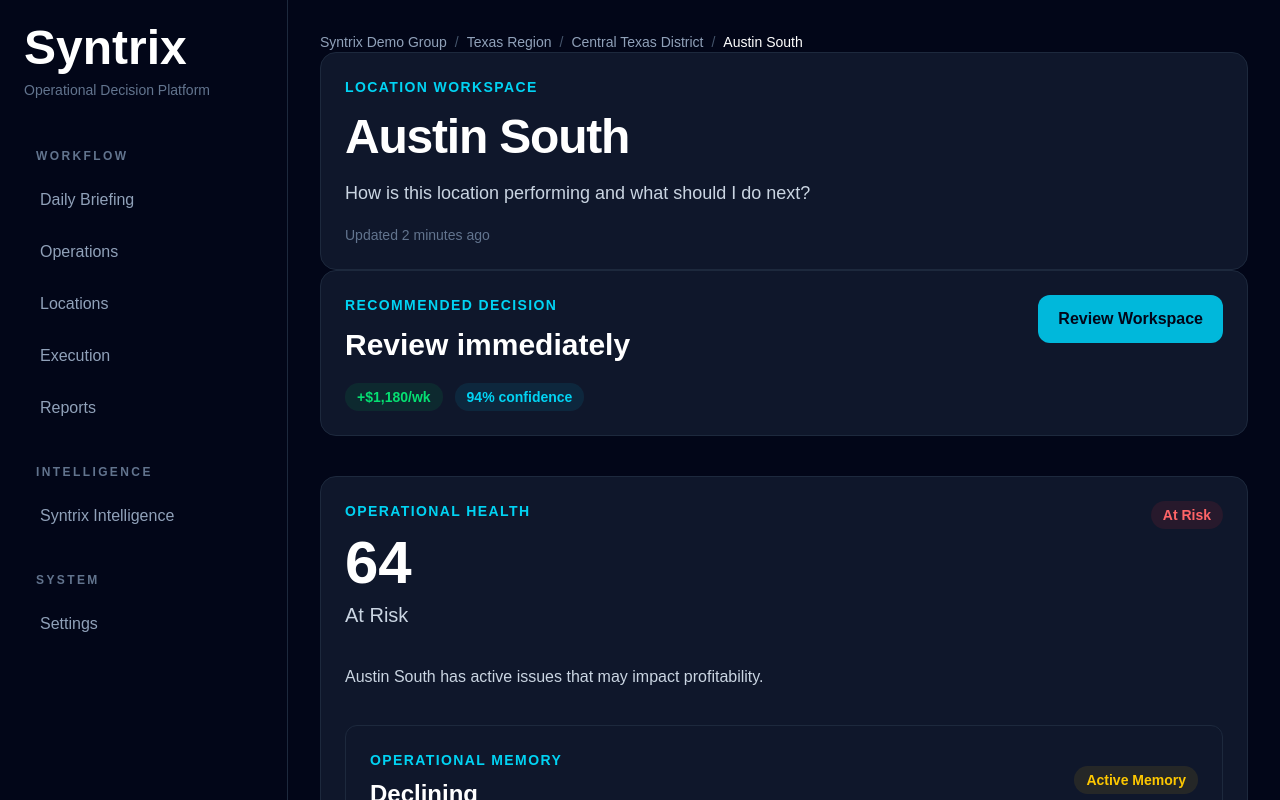
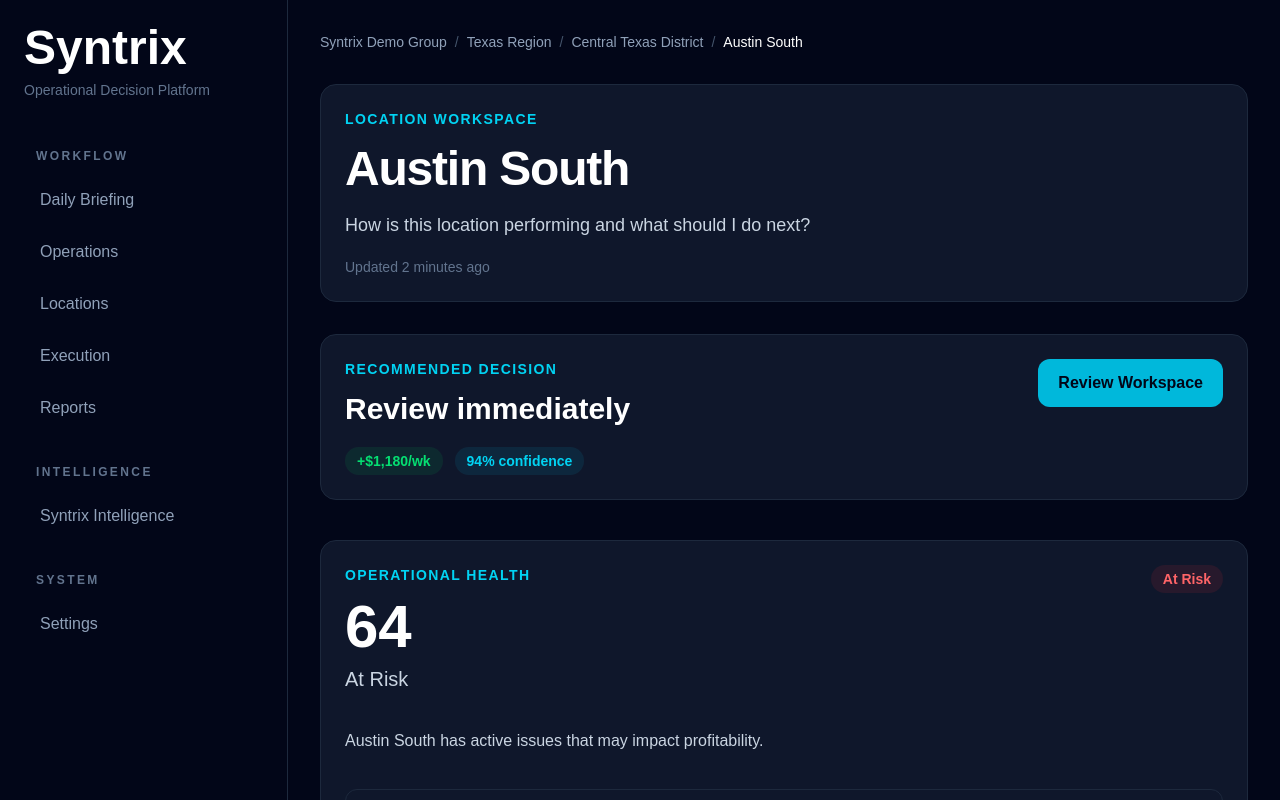
Before and after one commit to SyntrixAI/syntrix-ops, a Next.js app: page /locations/austin-south in a window 1280 px wide. Shown: the top 800 px of the page. Built offline with nearby package versions, Linux system fonts and the light colour scheme.

Commit message:
Add executive workspace page template

```diff
--- a/src/app/districts/[id]/page.js
+++ b/src/app/districts/[id]/page.js
@@ -1,5 +1,6 @@
 import Link from "next/link";
 import AppLayout from "../../../components/layout/AppLayout";
+import WorkspacePage from "../../../components/layout/WorkspacePage";
 import WorkspaceBreadcrumbs from "../../../components/business/WorkspaceBreadcrumbs";
 import { getDistrictWorkspace, getUserContext, getWorkspaceContext } from "../../../lib/services";
 import WorkspaceHeader from "../../../components/business/WorkspaceHeader";
@@ -44,7 +45,7 @@ export default async function DistrictPage({ params }) {
 
   return (
     <AppLayout>
-      <section className="mx-auto max-w-7xl space-y-8">
+      <WorkspacePage>
         <WorkspaceBreadcrumbs items={context?.items} />
 
         <WorkspaceHeader
@@ -133,7 +134,7 @@ export default async function DistrictPage({ params }) {
         >
           <ExecutionQueue executions={execution.items} />
         </WorkspaceSection>
-      </section>
+      </WorkspacePage>
     </AppLayout>
   );
 }
--- a/src/app/execution/page.js
+++ b/src/app/execution/page.js
@@ -1,5 +1,5 @@
 import AppLayout from "../../components/layout/AppLayout";
-
+import WorkspacePage from "../../components/layout/WorkspacePage";
 import WorkspaceHeader from "../../components/business/WorkspaceHeader";
 import WorkspaceSection from "../../components/business/WorkspaceSection";
 
@@ -12,7 +12,7 @@ import { opportunityPipeline } from "../../data/executions";
 export default function ExecutionPage() {
   return (
     <AppLayout>
-      <section className="mx-auto max-w-7xl space-y-8">
+      <WorkspacePage>
         <WorkspaceHeader
           eyebrow="Execution Workspace"
           title="Execution Playbooks"
@@ -35,7 +35,7 @@ export default function ExecutionPage() {
         >
           <ExecutionQueue executions={executionItems} />
         </WorkspaceSection>
-      </section>
+      </WorkspacePage>
     </AppLayout>
   );
 }
--- a/src/app/locations/[id]/page.js
+++ b/src/app/locations/[id]/page.js
@@ -1,4 +1,5 @@
 import AppLayout from "../../../components/layout/AppLayout";
+import WorkspacePage from "../../../components/layout/WorkspacePage";
 import { getLocationWorkspace, getUserContext, getWorkspaceContext } from "../../../lib/services";
 import WorkspaceBreadcrumbs from "../../../components/business/WorkspaceBreadcrumbs";
 import LocationOverview from "../../../components/locations/LocationOverview";
@@ -28,7 +29,7 @@ export default async function LocationPage({ params }) {
 
   return (
     <AppLayout>
-      <section className="mx-auto max-w-7xl">
+      <WorkspacePage>
         <WorkspaceBreadcrumbs items={context?.items} />
 
         <WorkspaceHeader
@@ -60,7 +61,7 @@ export default async function LocationPage({ params }) {
         <LocationOperations operations={workspace.operations} />
         <LocationExecution execution={workspace.execution} />
         <LocationActivity activity={workspace.activity} />
-      </section>
+      </WorkspacePage>
     </AppLayout>
   );
 }
--- a/src/app/operations/investigations/[id]/page.js
+++ b/src/app/operations/investigations/[id]/page.js
@@ -1,4 +1,5 @@
 import AppLayout from "../../../../components/layout/AppLayout";
+import WorkspacePage from "../../../../components/layout/WorkspacePage";
 import InvestigationEvidence from "../../../../components/investigations/InvestigationEvidence";
 import InvestigationTimeline from "../../../../components/investigations/InvestigationTimeline";
 import ExecutionPlaybook from "../../../../components/investigations/ExecutionPlaybook";
@@ -32,7 +33,7 @@ export default async function InvestigationPage({ params }) {
 
   return (
   <AppLayout>
-    <section className="mx-auto max-w-7xl space-y-8">
+    <WorkspacePage>
       <WorkspaceBreadcrumbs items={context?.items} />
 
       <WorkspaceHeader
@@ -67,7 +68,7 @@ export default async function InvestigationPage({ params }) {
           <ExecutionPlaybook investigation={investigation} />
         </div>
       </div>
-    </section>
+    </WorkspacePage>
   </AppLayout>
 );
 }
--- a/src/app/organization/page.js
+++ b/src/app/organization/page.js
@@ -1,5 +1,6 @@
 import Link from "next/link";
 import Card from "../../components/ui/Card";
+import WorkspacePage from "../../components/layout/WorkspacePage";
 import AppLayout from "../../components/layout/AppLayout";
 import WorkspaceHeader from "../../components/business/WorkspaceHeader";
 import WorkspaceStatus from "../../components/business/WorkspaceStatus";
@@ -29,7 +30,7 @@ export default function OrganizationPage() {
 
   return (
     <AppLayout>
-      <section className="mx-auto max-w-7xl space-y-8">
+      <WorkspacePage>
         <WorkspaceHeader
           eyebrow={getWorkspaceEyebrow(user)}
           title={getWorkspaceTitle(user, organization)}
@@ -101,7 +102,7 @@ export default function OrganizationPage() {
         >
           <ExecutionQueue executions={execution.items} />
         </WorkspaceSection>
-      </section>
+      </WorkspacePage>
     </AppLayout>
   );
 }
--- a/src/app/page.js
+++ b/src/app/page.js
@@ -1,4 +1,5 @@
 import AppLayout from "../components/layout/AppLayout";
+import WorkspacePage from "../components/layout/WorkspacePage";
 import WorkspaceHeader from "../components/business/WorkspaceHeader";
 import HealthOverview from "../components/business/HealthOverview";
 import DecisionBanner from "../components/business/DecisionBanner";
@@ -23,7 +24,7 @@ export default function Home() {
 
   return (
     <AppLayout>
-      <section className="mx-auto max-w-7xl space-y-8">
+      <WorkspacePage>
         <WorkspaceHeader
           eyebrow="Daily Brief"
           title={`Good Morning, ${user.name}`}
@@ -60,7 +61,7 @@ export default function Home() {
         >
           <ExecutionQueue executions={executionQueue} />
         </WorkspaceSection>
-      </section>
+      </WorkspacePage>
     </AppLayout>
   );
 }
--- /dev/null
+++ b/src/components/layout/WorkspacePage.jsx
@@ -0,0 +1,7 @@
+export default function WorkspacePage({ children }) {
+  return (
+    <section className="mx-auto max-w-7xl space-y-8">
+      {children}
+    </section>
+  );
+}
```
